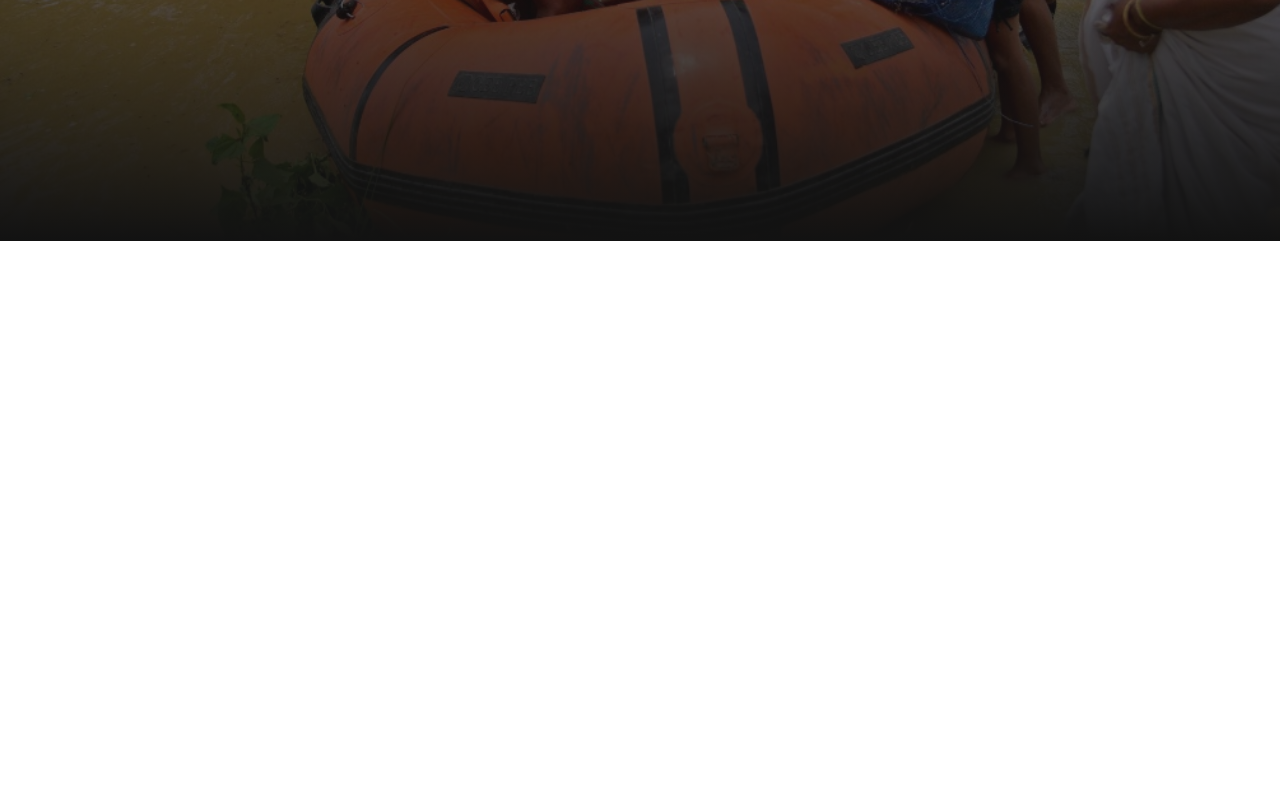
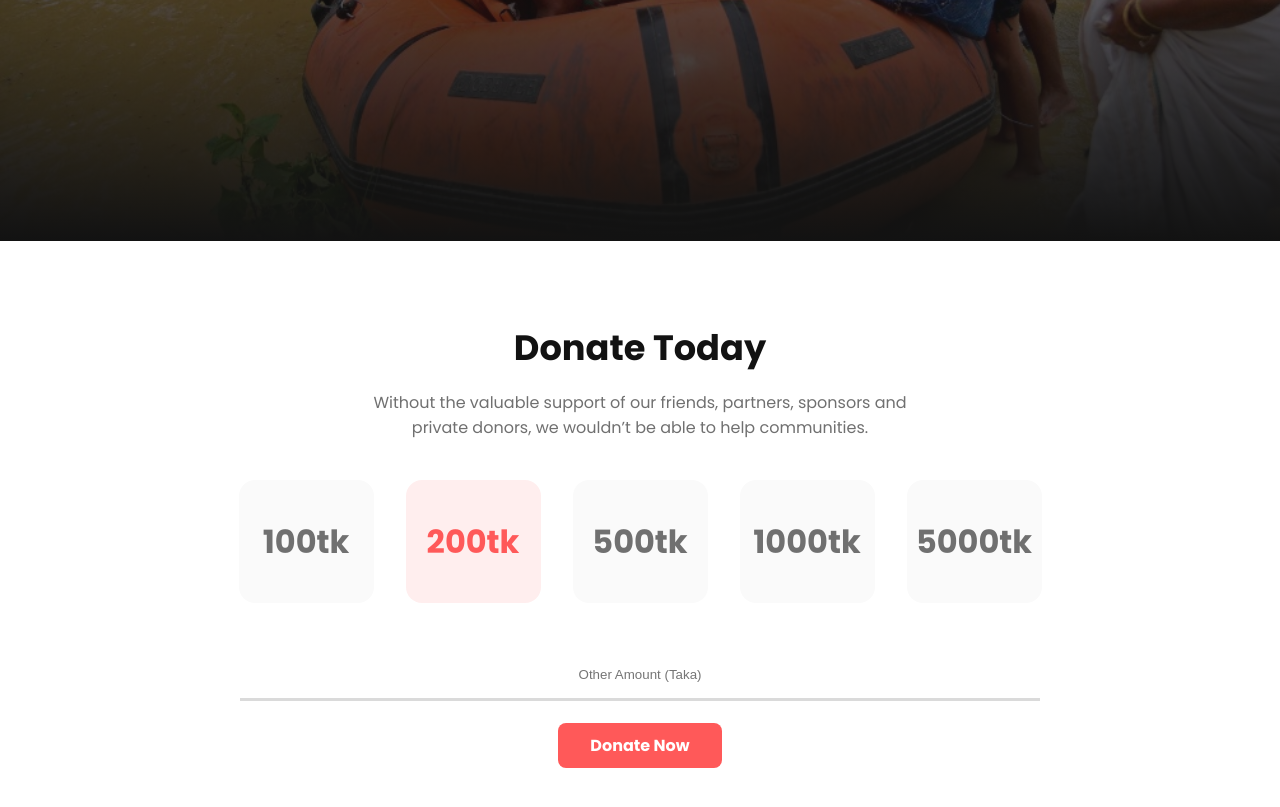
Before and after one commit to parvezahmedweb1/donate-today, a plain HTML site: page index.html in a window 1280 px wide. Shown: the part 559-1366 px from the top of the page. Before the commit the page ends 800 px from the top, so only its background shows below. Drawn offline with Linux system fonts and the light colour scheme.

Commit message:
donate section complete

```diff
--- a/index.html
+++ b/index.html
@@ -39,5 +39,51 @@
       </div>
     </header>
     <!-- ! header-section end -->
+    <!-- ! denate-section start -->
+    <section id="donate-section" class="mt mb">
+      <div class="container">
+        <div class="content-header">
+          <h2>Donate Today</h2>
+          <p>
+            Without the valuable support of our friends, partners, sponsors and
+            private donors, we wouldn’t be able to help communities.
+          </p>
+        </div>
+        <!-- ! donate -->
+        <div class="donate">
+          <!-- ! donate boxs -->
+          <div class="donate-boxs">
+            <!-- ! donate box -->
+            <div class="donate-box">
+              <h3>100tk</h3>
+            </div>
+            <div id="box-2" class="donate-box">
+              <h3>200tk</h3>
+            </div>
+            <div class="donate-box">
+              <h3>500tk</h3>
+            </div>
+            <div class="donate-box">
+              <h3>1000tk</h3>
+            </div>
+            <div class="donate-box">
+              <h3>5000tk</h3>
+            </div>
+          </div>
+          <!-- ! donate field -->
+          <div class="donate-field">
+            <div>
+              <input
+                class="donate-input"
+                type="text"
+                placeholder="Other Amount (Taka)"
+              />
+              <a class="btn" href="#">Donate Now</a>
+            </div>
+          </div>
+        </div>
+      </div>
+    </section>
+    <!-- ! denate-section end -->
   </body>
 </html>
--- a/style/main.css
+++ b/style/main.css
@@ -13,18 +13,26 @@ h1 {
   font-size: 3rem;
 }
 h2 {
+  font-size: 2.2rem;
+  color: #121212;
 }
 h3 {
+  font-size: 2rem;
+  color: #707070;
 }
 h4 {
 }
 p {
+  color: #707070;
 }
 img {
   width: 100%;
 }
 a {
   text-decoration: none;
+}
+.container {
+  padding: 0 5rem;
 }
 .btn {
   padding: 0.7rem 2rem;
@@ -37,6 +45,12 @@ a {
 .btn:hover {
   background: linear-gradient(360deg, #121212 0%, rgba(18, 18, 18, 0) 100%);
   color: #ff5959;
+}
+.mt {
+  margin-top: 5rem;
+}
+.mb {
+  margin-bottom: 5rem;
 }
 /* ------------------------------------
     ! default style end
@@ -73,7 +87,62 @@ a {
 .header-text p {
   margin-top: 1rem;
   margin-bottom: 2rem;
+  color: white;
 }
 /* ------------------------------------
     ! header-section style end
 --------------------------------------*/
+
+/* ------------------------------------
+    ! donate-section style end
+--------------------------------------*/
+.content-header {
+  text-align: center;
+}
+.content-header p {
+  width: 50%;
+  margin: 1rem auto;
+}
+.donate-boxs {
+  margin-top: 2.5rem;
+  display: flex;
+  justify-content: center;
+  column-gap: 2rem;
+}
+.donate-box {
+  width: 135px;
+  height: 123px;
+  background: #fafafa;
+  display: flex;
+  align-items: center;
+  justify-content: center;
+  padding: 0.5rem;
+  border-radius: 1rem;
+}
+#box-2 {
+  background-color: #ffeeee;
+}
+#box-2 h3 {
+  color: #ff5959;
+}
+.donate-field {
+  margin-top: 3rem;
+  display: flex;
+  justify-content: center;
+}
+.donate-field div {
+  text-align: center;
+}
+.donate-input {
+  width: 800px;
+  display: block;
+  border: none;
+  padding: 1rem;
+  border-bottom: 3px solid #dadada;
+  margin-bottom: 2rem;
+  text-align: center;
+  outline: none;
+}
+/* ------------------------------------
+    ! donate-section style end
+--------------------------------------*/
```
